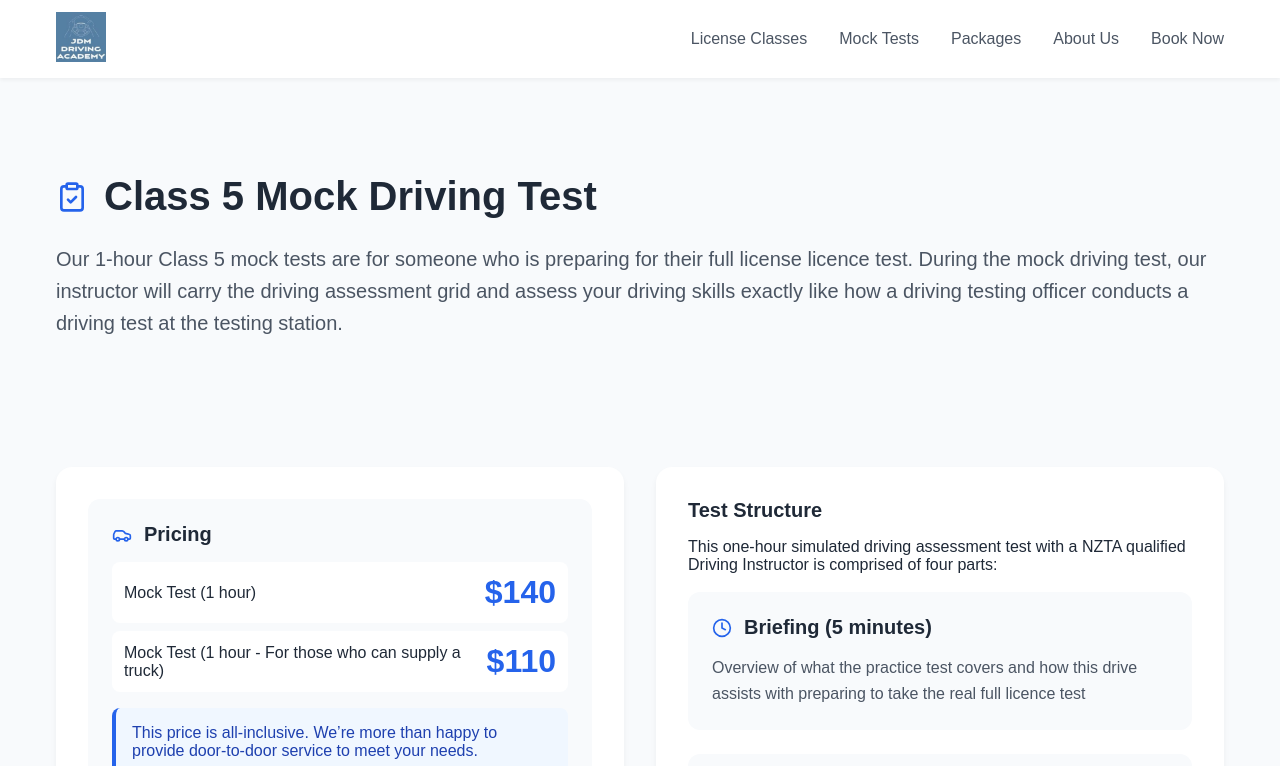
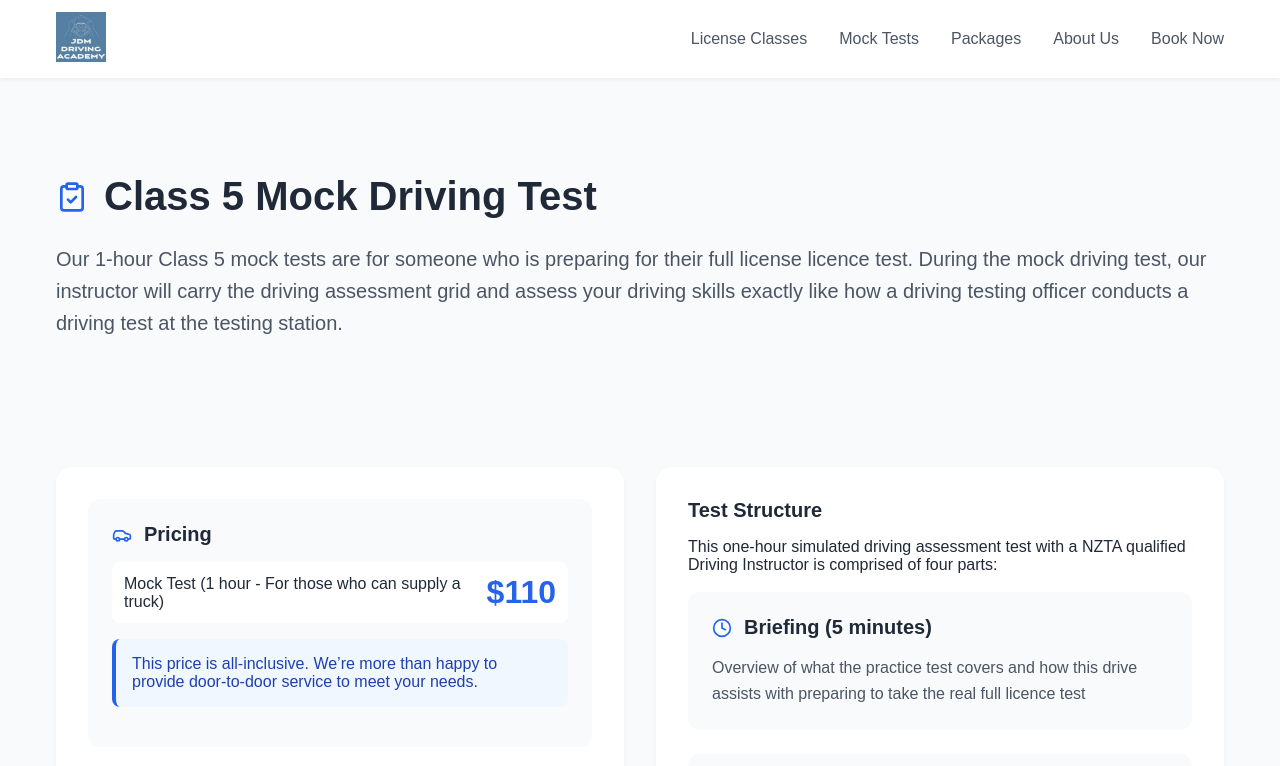
Before and after one commit to danilopalen/driving-academy-site, a Next.js app: page /class5-mock in a window 1280 px wide. Shown: the top 766 px of the page. Built offline with nearby package versions, Linux system fonts and the light colour scheme.

Commit message:
Remove class 5 regular price

```diff
--- a/app/class5-mock/page.js
+++ b/app/class5-mock/page.js
@@ -208,10 +208,6 @@ const MockTestClass5 = () => {
                 Pricing
               </h3>
               <div className="price-info">
-                <span>Mock Test (1 hour)</span>
-                <span className="price">$140</span>
-              </div>
-              <div className="price-info">
                 <span>
                   Mock Test (1 hour - For those who can supply a truck)
                 </span>
```
